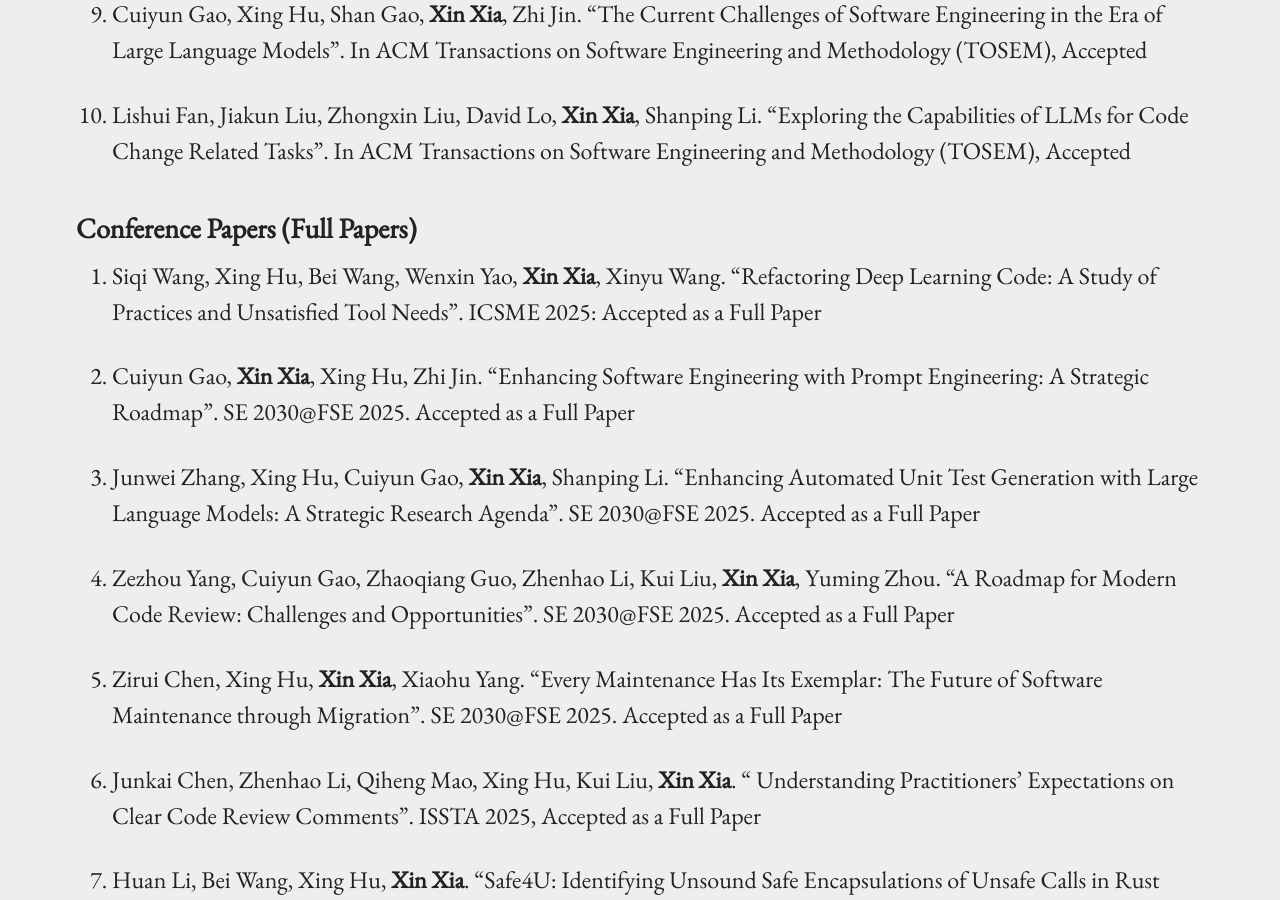
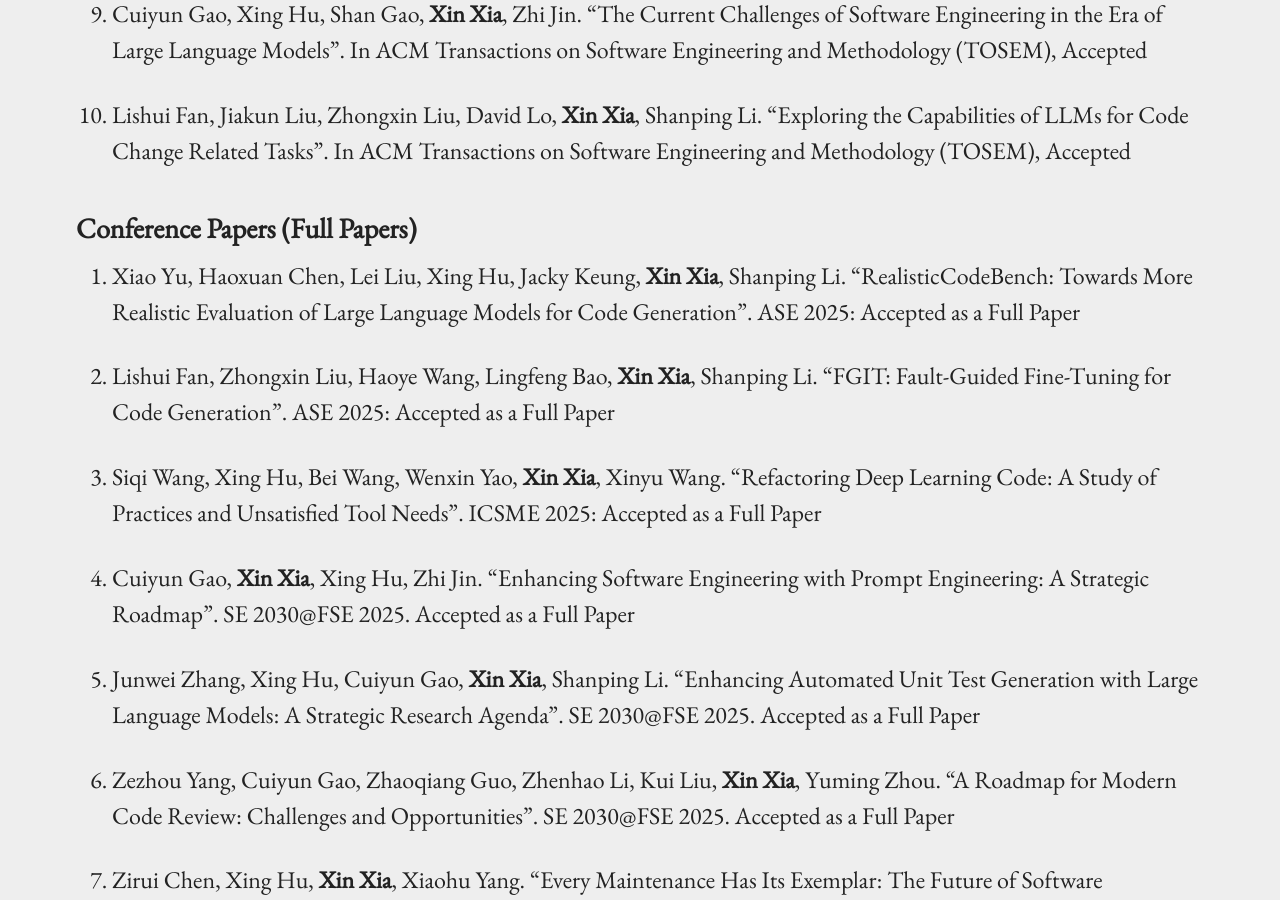
Before and after one commit to xin-xia/xin-xia.github.io, a Jekyll site: the page built from publication.md, in a window 1280 px wide and 900 px high, scrolled down 2244 px. Built offline with Jekyll 4.4.1, drawn with Linux system fonts in a browser that asks for light colours; some of the changed text lies outside the part shown.

Commit message:
Update publication.md

```diff
--- a/publication.md
+++ b/publication.md
@@ -51,7 +51,9 @@ permalink: /publication/
 
 ### Conference Papers (Full Papers)
 
+201. Xiao Yu, Haoxuan Chen, Lei Liu, Xing Hu, Jacky Keung, <strong>Xin Xia</strong>, Shanping Li.  "RealisticCodeBench: Towards More Realistic Evaluation of Large Language Models for Code Generation". ASE 2025: Accepted as a Full Paper <br />
 
+200. Lishui Fan, Zhongxin Liu, Haoye Wang, Lingfeng Bao, <strong>Xin Xia</strong>, Shanping Li.  "FGIT: Fault-Guided Fine-Tuning for Code Generation". ASE 2025: Accepted as a Full Paper <br />
 
 197. Siqi Wang, Xing Hu, Bei Wang, Wenxin Yao, <strong>Xin Xia</strong>, Xinyu Wang. "Refactoring Deep Learning Code: A Study of Practices and Unsatisfied Tool Needs". ICSME 2025: Accepted as a Full Paper <br/>
 
```
Also changed, not shown: other parts of publication.md (+1 -1 lines).
